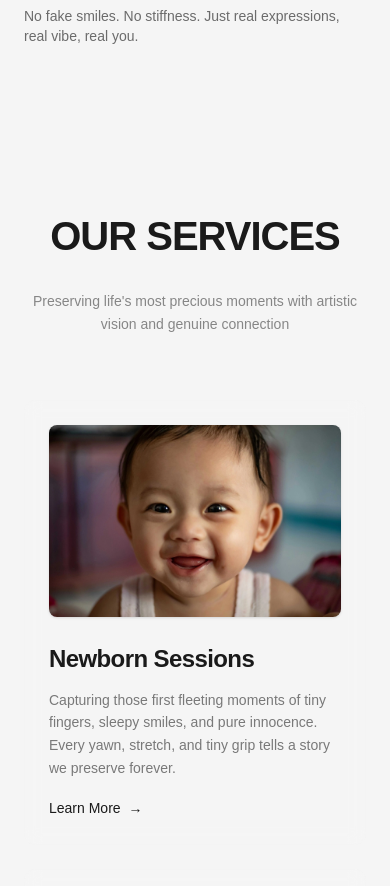
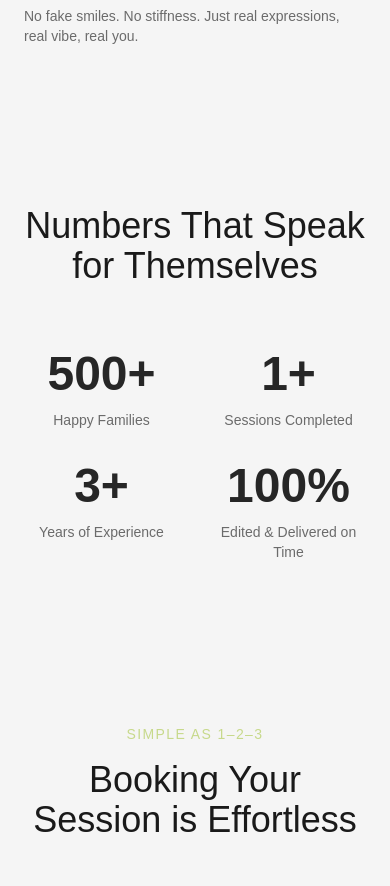
Before and after one commit to FaizwebWorks/cool-kids-studio, a React (Vite) app: page / in a window 390 px wide. Shown: the part 2020-2906 px from the top of the page. Built offline with nearby package versions, Linux system fonts and the light colour scheme; a web font is replaced by a local one.

Commit message:
Add Stats and HowItWorks components; update App layout and enhance service presentation

```diff
--- a/src/App.jsx
+++ b/src/App.jsx
@@ -5,11 +5,13 @@ import Navbar from './components/Navbar'
 import Lenis from 'lenis'
 import ServicesSection from './components/ServicesSection'
 import HorizontalServices from './components/HorizontalServices'
+import Stats from './components/Stats'
+import HowItWorks from './components/HowItWorks'
 
 const App = () => {
   useEffect(() => {
     const lenis = new Lenis({
-      duration: 1.2,
+      duration: 4.2,
       easing: (t) => Math.min(1, 1.001 - Math.pow(2, -10 * t)),
       smoothWheel: true,
     });
@@ -39,12 +41,10 @@ const App = () => {
       <div className="relative z-10 pointer-events-none">
         <ScrollGallery />
       </div>
-      {/* <div className="relative z-20">
-        <ServicesSection />
-      </div> */}
       <div className="relative z-20">
         <HorizontalServices />
-        <ServicesSection />
+        <Stats />
+        <HowItWorks />
       </div>
     </main>
   )
--- a/src/components/HorizontalServices.jsx
+++ b/src/components/HorizontalServices.jsx
@@ -68,7 +68,7 @@ export default function HorizontalServices() {
     <>
       {/* 🔥 SECTION TITLE */}
       <div className="hidden md:block text-center py-24 bg-bg">
-        <h2 className="text-6xl font-heading text-primary">
+        <h2 className="text-6xl font-semibold font-heading text-primary">
           Our Services
         </h2>
         <p className="text-text-secondary mt-4 max-w-xl mx-auto">
@@ -109,7 +109,7 @@ export default function HorizontalServices() {
                   {i + 1}
                 </span>
 
-                <h2 className="text-5xl md:text-6xl lg:text-7xl font-heading text-primary mt-2 relative inline-block">
+                <h2 className="text-5xl md:text-6xl lg:text-7xl font-heading font-medium text-primary mt-2 relative inline-block">
                   {service.title}
                   <span className="absolute -bottom-2 left-0 w-24 h-1 bg-accent" />
                 </h2>
--- /dev/null
+++ b/src/components/HowItWorks.jsx
@@ -0,0 +1,116 @@
+import { useEffect, useRef } from "react";
+import gsap from "gsap";
+import { ScrollTrigger } from "gsap/ScrollTrigger";
+import Button from "./Button";
+
+gsap.registerPlugin(ScrollTrigger);
+
+const steps = [
+  {
+    emoji: "🎯",
+    title: "Pick Your Shoot",
+    desc: "Browse our services and choose the type of photography that fits your occasion. Not sure? WhatsApp us — we'll guide you.",
+  },
+  {
+    emoji: "📅",
+    title: "Choose Your Slot",
+    desc: "Select a date and time that works for you from our live availability calendar. Book online in under 2 minutes.",
+  },
+  {
+    emoji: "💳",
+    title: "Pay a Small Deposit",
+    desc: "Secure your booking with a refundable deposit via Razorpay (UPI / Card / Net Banking). The rest on shoot day.",
+  },
+  {
+    emoji: "📸",
+    title: "Show Up & Shine",
+    desc: "We handle the rest — setup, lighting, props, poses. Just bring your family and your smiles.",
+  },
+  {
+    emoji: "🖼️",
+    title: "Receive Your Gallery",
+    desc: "Within 7 days, your private password-protected gallery is delivered to your inbox. Download. Print. Treasure forever.",
+  },
+];
+
+export default function HowItWorks() {
+  const sectionRef = useRef(null);
+  const containerRef = useRef(null);
+
+  useEffect(() => {
+    const ctx = gsap.context(() => {
+      const cards = containerRef.current.querySelectorAll(".step-card");
+
+      gsap.fromTo(
+        cards,
+        { opacity: 0, y: 60 },
+        {
+          opacity: 1,
+          y: 0,
+          duration: 0.8,
+          stagger: 0.15,
+          ease: "power3.out",
+          scrollTrigger: {
+            trigger: sectionRef.current,
+            start: "top 70%",
+            toggleActions: "play none none none",
+          },
+        }
+      );
+    }, sectionRef);
+
+    return () => ctx.revert();
+  }, []);
+
+  return (
+    <section ref={sectionRef} className="py-20 md:py-32 bg-bg overflow-hidden">
+      <div className="container mx-auto px-6 max-w-7xl">
+        <div className="text-center mb-16 md:mb-20">
+          <span className="inline-block text-sm md:text-base text-accent font-medium tracking-widest uppercase mb-4">
+            Simple as 1–2–3
+          </span>
+          <h2 className="text-4xl md:text-5xl lg:text-6xl font-heading text-primary font-medium">
+            Booking Your Session is Effortless
+          </h2>
+        </div>
+
+        <div
+          ref={containerRef}
+          className="relative"
+        >
+
+          <div className="grid grid-cols-1 md:grid-cols-2 lg:grid-cols-3 gap-6 md:gap-8">
+            {steps.map((step, index) => (
+              <div
+                key={index}
+                className="step-card relative group cursor-default"
+              >
+                <div className={`relative bg-card p-8 rounded-3xl transition-all duration-300 hover:shadow-xl hover:-translate-y-1 ${index % 2 === 1 ? 'md:mt-12' : ''}`}>
+                  <div className="absolute -top-4 left-8 w-12 h-12 bg-accent font-heading rounded-full flex items-center justify-center text-2xl shadow-lg">
+                    {index + 1}
+                  </div>
+
+                  <div className="flex items-start gap-4 mt-4">
+                    <span className="text-4xl">{step.emoji}</span>
+                    <div className="flex-1">
+                      <h3 className="text-xl md:text-2xl font-heading text-primary mb-2">
+                        {step.title}
+                      </h3>
+                      <p className="text-sm md:text-base text-text-secondary leading-relaxed">
+                        {step.desc}
+                      </p>
+                    </div>
+                  </div>
+                </div>
+              </div>
+            ))}
+          </div>
+        </div>
+
+        <div className="text-center mt-16 md:mt-20">
+          <Button text="Book Your Session" primary />
+        </div>
+      </div>
+    </section>
+  );
+}
--- a/src/components/ServicesSection.jsx
+++ b/src/components/ServicesSection.jsx
@@ -33,7 +33,7 @@ export default function ServicesSection() {
     <section className="py-20 sm:py-28 bg-bg">
       <div className="max-w-7xl mx-auto px-6 sm:px-8">
         <div className="text-center mb-16 sm:mb-20">
-          <h2 className="text-[2.5rem] sm:text-[3.5rem] font-bold font-heading text-primary tracking-tight uppercase mb-6">
+          <h2 className="text-[2.5rem] sm:text-[3.5rem] font-semibold font-heading text-primary tracking-tight uppercase mb-6">
             Our Services
           </h2>
           <p className="text-text-secondary max-w-xl mx-auto text-sm sm:text-base leading-relaxed opacity-80">
--- /dev/null
+++ b/src/components/Stats.jsx
@@ -0,0 +1,79 @@
+import { useEffect, useRef } from "react";
+import gsap from "gsap";
+import { ScrollTrigger } from "gsap/ScrollTrigger";
+import stats from "../data/stats";
+
+gsap.registerPlugin(ScrollTrigger);
+
+export default function Stats() {
+  const sectionRef = useRef(null);
+  const numberRefs = useRef([]);
+
+  useEffect(() => {
+    const ctx = gsap.context(() => {
+      numberRefs.current.forEach((el, i) => {
+        if (!el) return;
+
+        const target = parseFloat(stats[i].number);
+        const isDecimal = target % 1 !== 0;
+        const suffix = stats[i].number.replace(/[\d.,]/g, "");
+
+        gsap.fromTo(
+          el,
+          { innerText: 0 },
+          {
+            innerText: target,
+            duration: 2,
+            ease: "power2.out",
+            scrollTrigger: {
+              trigger: sectionRef.current,
+              start: "top 75%",
+              toggleActions: "play none none none",
+            },
+            snap: { innerText: isDecimal ? 0.1 : 1 },
+            onUpdate: function () {
+              const current = parseFloat(this.targets()[0].innerText);
+              el.innerText = isDecimal
+                ? current.toFixed(1) + suffix
+                : Math.round(current) + suffix;
+            },
+          }
+        );
+      });
+    }, sectionRef);
+
+    return () => ctx.revert();
+  }, []);
+
+  return (
+    <section ref={sectionRef} className="py-20 md:py-32 bg-bg">
+      <div className="container mx-auto px-6">
+        <div className="text-center mb-16 md:mb-24">
+          <h2 className="text-4xl md:text-5xl lg:text-6xl font-heading text-primary font-medium">
+            Numbers That Speak for Themselves
+          </h2>
+        </div>
+
+        <div className="grid grid-cols-2 md:grid-cols-4 gap-8 md:gap-12">
+          {stats.map((stat, index) => (
+            <div
+              key={index}
+              className="text-center group"
+            >
+              <div
+                ref={(el) => (numberRefs.current[index] = el)}
+                className="text-5xl md:text-6xl lg:text-7xl font-heading text-primary/95 font-semibold group-hover:text-accent transition-colors duration-300"
+              >
+                0
+              </div>
+
+              <div className="mt-3 text-sm md:text-base text-text-secondary font-medium">
+                {stat.label}
+              </div>
+            </div>
+          ))}
+        </div>
+      </div>
+    </section>
+  );
+}
--- /dev/null
+++ b/src/data/stats.js
@@ -0,0 +1,20 @@
+const stats = [
+  {
+    number: "500+",
+    label: "Happy Families",
+  },
+  {
+    number: "1,000+",
+    label: "Sessions Completed",
+  },
+  {
+    number: "3+",
+    label: "Years of Experience",
+  },
+  {
+    number: "100%",
+    label: "Edited & Delivered on Time",
+  },
+];
+
+export default stats;
```
